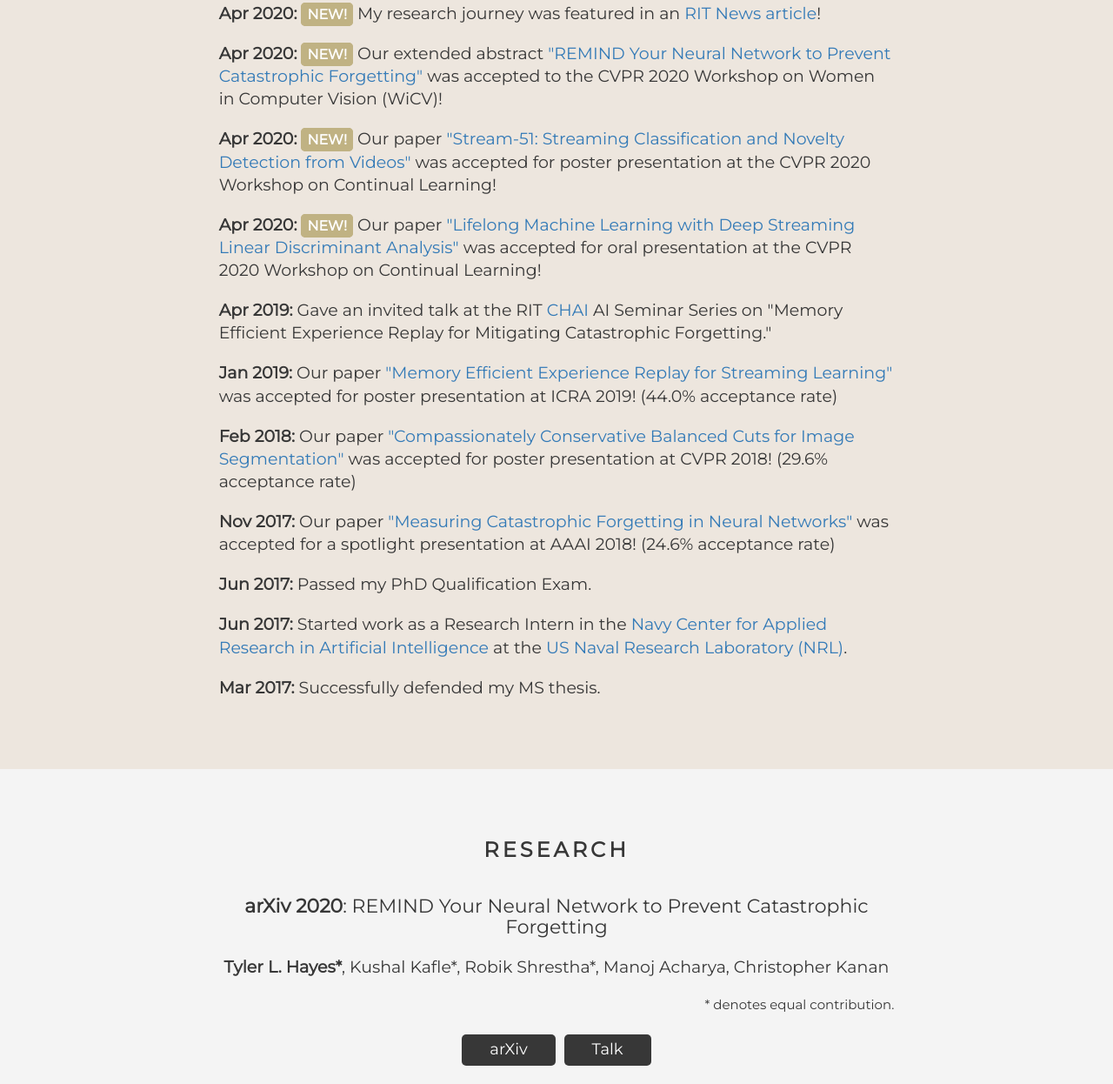
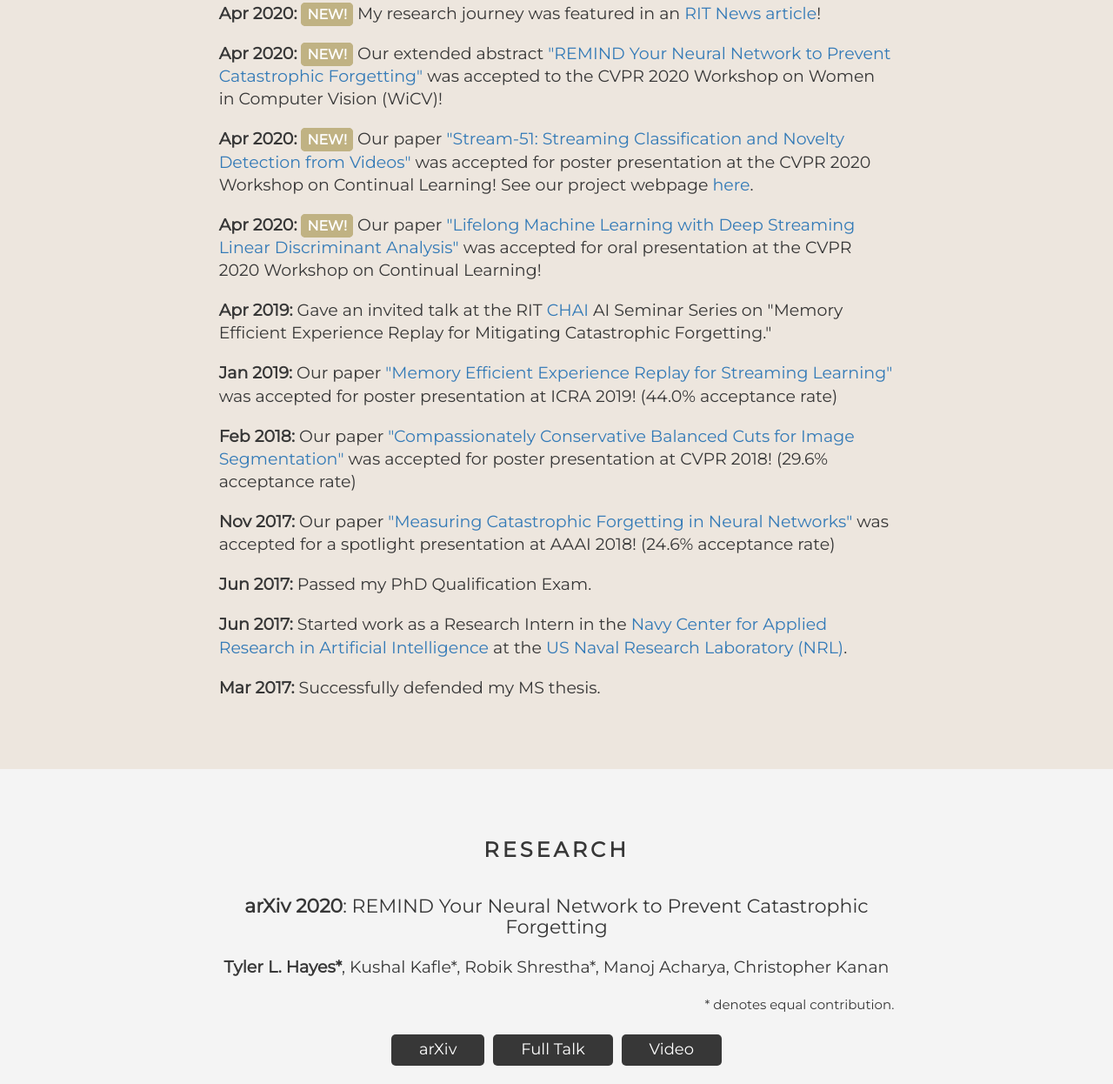
Before and after one commit to tyler-hayes/tyler-hayes.github.io, a plain HTML site: page index.html in a window 1280 px wide. Shown: the part 1228-2474 px from the top of the page at 87% size. Drawn offline with nearby package versions, Linux system fonts and the light colour scheme.

Commit message:
added links to youtube videos and stream51 project page

```diff
--- a/index.html
+++ b/index.html
@@ -475,16 +475,16 @@ Previously, I earned a BS in Applied Mathematics from RIT in 2014 and an MS in A
 	  <h4><strong>May 2020:</strong> <span class="newflag">NEW!</span> Won a travel grant to attend the CVPR Workshop on Women in Computer Vision (WiCV)!</h4>
 			<h4><strong>Apr 2020:</strong> <span class="newflag">NEW!</span> My research journey was featured in an <a href="https://www.rit.edu/science/news/student-student-artificial-intelligencemachine-learning?fbclid=IwAR1SMfMZA6ryy8C31YATz5CHOOfDnybFgdnfnfyMO74wYGXod7pqXzJcE9I" onclick="getOutboundLink('https://www.rit.edu/science/news/student-student-artificial-intelligencemachine-learning?fbclid=IwAR1SMfMZA6ryy8C31YATz5CHOOfDnybFgdnfnfyMO74wYGXod7pqXzJcE9I'); return false;">RIT News article</a>!</h4>
 			<h4><strong>Apr 2020:</strong> <span class="newflag">NEW!</span> Our extended abstract <a href="https://arxiv.org/abs/1910.02509" onclick="getOutboundLink('https://arxiv.org/abs/1910.02509'); return false;">"REMIND Your Neural Network to Prevent Catastrophic Forgetting"</a> was accepted to the CVPR 2020 Workshop on Women in Computer Vision (WiCV)! </h4>
-			<h4><strong>Apr 2020:</strong> <span class="newflag">NEW!</span> Our paper <a href="http://openaccess.thecvf.com/content_CVPRW_2020/papers/w15/Roady_Stream-51_Streaming_Classification_and_Novelty_Detection_From_Videos_CVPRW_2020_paper.pdf" onclick="getOutboundLink('http://openaccess.thecvf.com/content_CVPRW_2020/papers/w15/Roady_Stream-51_Streaming_Classification_and_Novelty_Detection_From_Videos_CVPRW_2020_paper.pdf'); return false;">"Stream-51: Streaming Classification and Novelty Detection from Videos"</a> was accepted for poster presentation at the CVPR 2020 Workshop on Continual Learning! </h4>
-			<h4><strong>Apr 2020:</strong> <span class="newflag">NEW!</span> Our paper <a href="http://openaccess.thecvf.com/content_CVPRW_2020/papers/w15/Hayes_Lifelong_Machine_Learning_With_Deep_Streaming_Linear_Discriminant_Analysis_CVPRW_2020_paper.pdf" onclick="getOutboundLink('http://openaccess.thecvf.com/content_CVPRW_2020/papers/w15/Hayes_Lifelong_Machine_Learning_With_Deep_Streaming_Linear_Discriminant_Analysis_CVPRW_2020_paper.pdf'); return false;">"Lifelong Machine Learning with Deep Streaming Linear Discriminant Analysis"</a> was accepted for oral presentation at the CVPR 2020 Workshop on Continual Learning! </h4>
+			<h4><strong>Apr 2020:</strong> <span class="newflag">NEW!</span> Our paper <a href="http://openaccess.thecvf.com/content_CVPRW_2020/papers/w15/Roady_Stream-51_Streaming_Classification_and_Novelty_Detection_From_Videos_CVPRW_2020_paper.pdf" onclick="getOutboundLink('http://openaccess.thecvf.com/content_CVPRW_2020/papers/w15/Roady_Stream-51_Streaming_Classification_and_Novelty_Detection_From_Videos_CVPRW_2020_paper.pdf'); return false;">"Stream-51: Streaming Classification and Novelty Detection from Videos"</a> was accepted for poster presentation at the CVPR 2020 Workshop on Continual Learning! See our project webpage <a href="https://tyler-hayes.github.io/stream51" onclick="getOutboundLink('https://tyler-hayes.github.io/stream51'); return false;">here</a>.</h4>
+			<h4><strong>Apr 2020:</strong> <span class="newflag">NEW!</span> Our paper <a href="http://openaccess.thecvf.com/content_CVPRW_2020/papers/w15/Hayes_Lifelong_Machine_Learning_With_Deep_Streaming_Linear_Discriminant_Analysis_CVPRW_2020_paper.pdf" onclick="getOutboundLink('http://openaccess.thecvf.com/content_CVPRW_2020/papers/w15/Hayes_Lifelong_Machine_Learning_With_Deep_Streaming_Linear_Discriminant_Analysis_CVPRW_2020_paper.pdf'); return false;">"Lifelong Machine Learning with Deep Streaming Linear Discriminant Analysis"</a> was accepted for oral presentation at the CVPR 2020 Workshop on Continual Learning!</h4>
 			<h4><strong>Apr 2019:</strong> Gave an invited talk at the RIT <a href="https://www.rit.edu/chai/" onclick="getOutboundLink('https://www.rit.edu/chai/'); return false;">CHAI</a> AI Seminar Series on "Memory Efficient Experience Replay for Mitigating Catastrophic Forgetting."</h4>
-	       <h4><strong>Jan 2019:</strong> Our paper <a href="https://ieeexplore.ieee.org/document/8793982" onclick="getOutboundLink('https://ieeexplore.ieee.org/document/8793982'); return false;">"Memory Efficient Experience Replay for Streaming Learning"</a> was accepted for poster presentation at ICRA 2019! (44.0% acceptance rate) </h4>
-           <h4><strong>Feb 2018:</strong> Our paper <a href="http://openaccess.thecvf.com/content_cvpr_2018/html/Cahill_Compassionately_Conservative_Balanced_CVPR_2018_paper.html" onclick="getOutboundLink('http://openaccess.thecvf.com/content_cvpr_2018/html/Cahill_Compassionately_Conservative_Balanced_CVPR_2018_paper.html'); return false;">"Compassionately Conservative Balanced Cuts for Image Segmentation"</a> was accepted for poster presentation at CVPR 2018! (29.6% acceptance rate) </h4>
+	       <h4><strong>Jan 2019:</strong> Our paper <a href="https://ieeexplore.ieee.org/document/8793982" onclick="getOutboundLink('https://ieeexplore.ieee.org/document/8793982'); return false;">"Memory Efficient Experience Replay for Streaming Learning"</a> was accepted for poster presentation at ICRA 2019! (44.0% acceptance rate)</h4>
+           <h4><strong>Feb 2018:</strong> Our paper <a href="http://openaccess.thecvf.com/content_cvpr_2018/html/Cahill_Compassionately_Conservative_Balanced_CVPR_2018_paper.html" onclick="getOutboundLink('http://openaccess.thecvf.com/content_cvpr_2018/html/Cahill_Compassionately_Conservative_Balanced_CVPR_2018_paper.html'); return false;">"Compassionately Conservative Balanced Cuts for Image Segmentation"</a> was accepted for poster presentation at CVPR 2018! (29.6% acceptance rate)</h4>
            <h4><strong>Nov 2017:</strong> Our paper <a href="https://www.aaai.org/ocs/index.php/AAAI/AAAI18/paper/view/16410" onclick="getOutboundLink('https://www.aaai.org/ocs/index.php/AAAI/AAAI18/paper/view/16410'); return false;">"Measuring Catastrophic Forgetting in Neural Networks"</a> was accepted for a spotlight presentation at AAAI 2018! (24.6% acceptance
-rate) </h4>
+rate)</h4>
            <h4><strong>Jun 2017:</strong> Passed my PhD Qualification Exam.</h4>
            <h4><strong>Jun 2017:</strong> Started work as a Research Intern in the <a href="https://www.nrl.navy.mil/itd/aic/" onclick="getOutboundLink('https://www.nrl.navy.mil/itd/aic/'); return false;">Navy Center for Applied Research in Artificial Intelligence</a> at the <a href="https://www.nrl.navy.mil/" onclick="getOutboundLink('https://www.nrl.navy.mil/'); return false;">US Naval Research Laboratory (NRL)</a>.</h4>
-           <h4><strong>Mar 2017:</strong> Successfully defended my MS thesis. </h4>
+           <h4><strong>Mar 2017:</strong> Successfully defended my MS thesis.</h4>
     </div>
   </div>
 </div>
@@ -505,7 +505,8 @@ rate) </h4>
 			<h6>* denotes equal contribution.</h6>
 			<h3>
 				<a href="https://arxiv.org/abs/1910.02509" onclick="getOutboundLink('https://arxiv.org/abs/1910.02509'); return false;" target="_blank"><button class="button">arXiv</button></a>
-				<a href="https://www.youtube.com/watch?v=Qo2JKIDZz6w" onclick="getOutboundLink('https://www.youtube.com/watch?v=Qo2JKIDZz6w'); return false;" target="_blank"><button class="button">Talk</button></a>
+				<a href="https://www.youtube.com/watch?v=Qo2JKIDZz6w" onclick="getOutboundLink('https://www.youtube.com/watch?v=Qo2JKIDZz6w'); return false;" target="_blank"><button class="button">Full Talk</button></a>
+				<a href="https://www.youtube.com/watch?v=xA5UMOdu8y8" onclick="getOutboundLink('https://www.youtube.com/watch?v=xA5UMOdu8y8'); return false;" target="_blank"><button class="button">Video</button></a>
 			</h3>
 		</div>
 	</div>
@@ -529,6 +530,7 @@ rate) </h4>
 				<a href="http://openaccess.thecvf.com/content_CVPRW_2020/papers/w15/Hayes_Lifelong_Machine_Learning_With_Deep_Streaming_Linear_Discriminant_Analysis_CVPRW_2020_paper.pdf" onclick="getOutboundLink('http://openaccess.thecvf.com/content_CVPRW_2020/papers/w15/Hayes_Lifelong_Machine_Learning_With_Deep_Streaming_Linear_Discriminant_Analysis_CVPRW_2020_paper.pdf'); return false;" target="_blank"><button class="button">Paper</button></a>
 				<a href="https://github.com/tyler-hayes/Deep_SLDA" onclick="getOutboundLink('https://github.com/tyler-hayes/Deep_SLDA'); return false;" target="_blank"><button class="button">Code</button></a>
 				<a href="data/Deep_SLDA_Poster.pdf" onclick="getOutboundLink('data/Deep_SLDA_Poster.pdf'); return false;" target="_blank"><button class="button">Poster</button></a>
+				<a href="https://www.youtube.com/watch?v=Nklyx-AElwo" onclick="getOutboundLink('https://www.youtube.com/watch?v=Nklyx-AElwo'); return false;" target="_blank"><button class="button">Video</button></a>
 			</h3>
 		</div>
 	</div>
@@ -550,7 +552,9 @@ rate) </h4>
 			<h6>* denotes equal contribution.</h6>
 			<h3>
 				<a href="http://openaccess.thecvf.com/content_CVPRW_2020/papers/w15/Roady_Stream-51_Streaming_Classification_and_Novelty_Detection_From_Videos_CVPRW_2020_paper.pdf" onclick="getOutboundLink('http://openaccess.thecvf.com/content_CVPRW_2020/papers/w15/Roady_Stream-51_Streaming_Classification_and_Novelty_Detection_From_Videos_CVPRW_2020_paper.pdf'); return false;" target="_blank"><button class="button">Paper</button></a>
+				<a href="https://tyler-hayes.github.io/stream51" onclick="getOutboundLink('https://tyler-hayes.github.io/stream51'); return false;" target="_blank"><button class="button">Project Page</button></a>
 				<a href="https://github.com/tyler-hayes/Stream-51" onclick="getOutboundLink('https://github.com/tyler-hayes/Stream-51'); return false;" target="_blank"><button class="button">Code</button></a>
+				<a href="https://www.youtube.com/watch?v=cRtRTcWqhsU" onclick="getOutboundLink('https://www.youtube.com/watch?v=cRtRTcWqhsU'); return false;" target="_blank"><button class="button">Video</button></a>
 			</h3>
 		</div>
 	</div>
```
